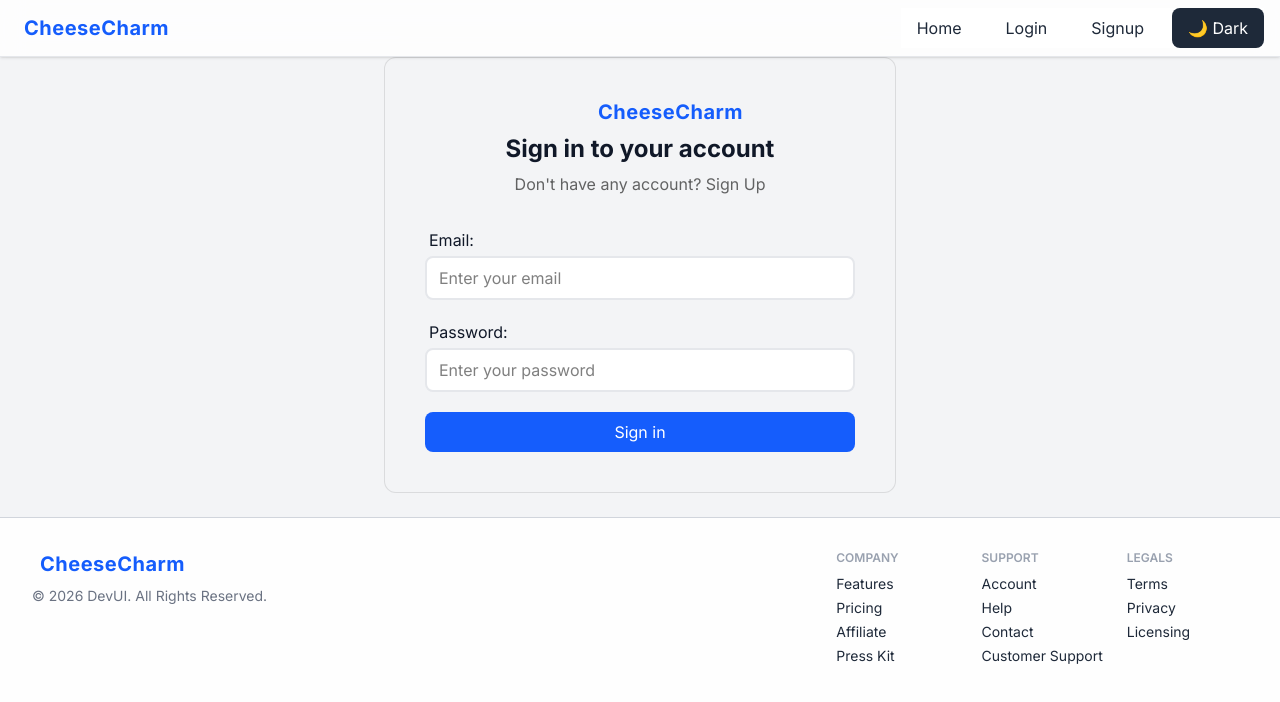
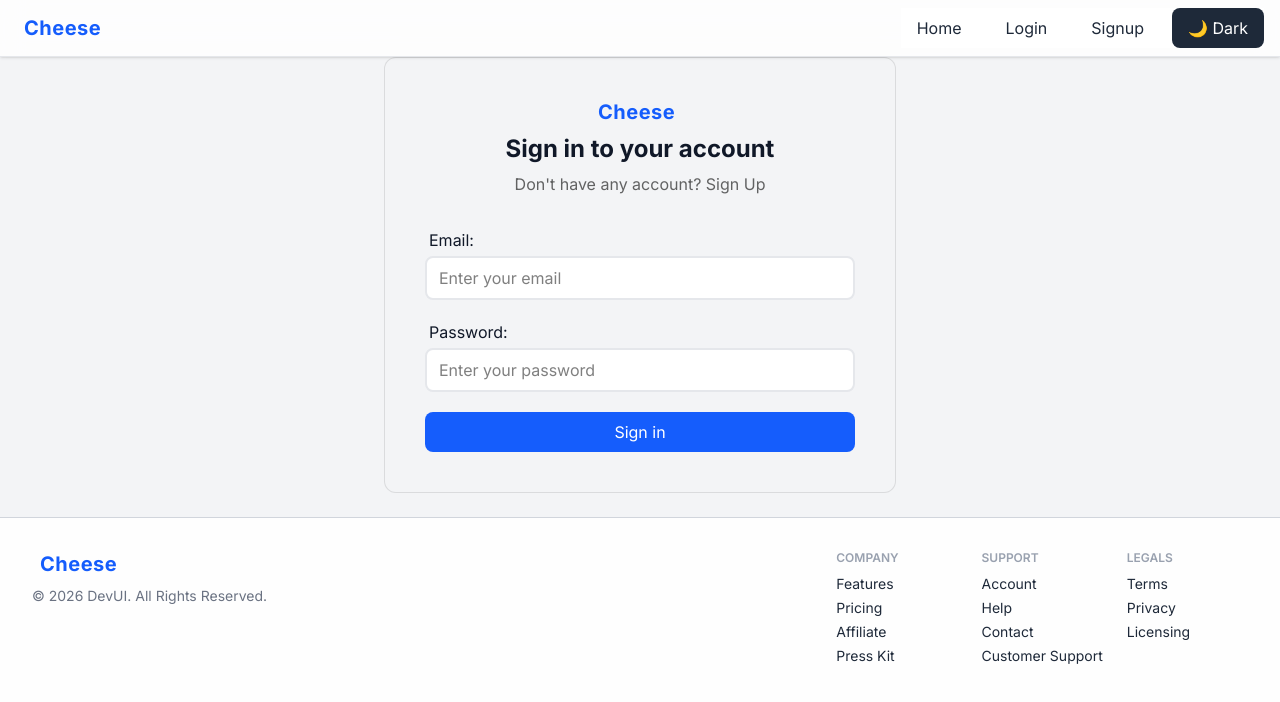
Before and after one commit to Gayatri-Vishwa/blog, a React (Vite) app: page /login in a window 1280 px wide. Shown: the top 702 px of the page. Built offline with nearby package versions, Linux system fonts and the light colour scheme; no server answers.

Commit message:
final commit

```diff
--- a/src/components/Logo.jsx
+++ b/src/components/Logo.jsx
@@ -4,7 +4,7 @@ function Logo({width ='100px'}) {
   return (
     <div>
       <h1 className="text-xl font-bold text-blue-600 ml-2 tracking-wide">
-CheeseCharm
+Cheese
 </h1>
 
     </div>
```
